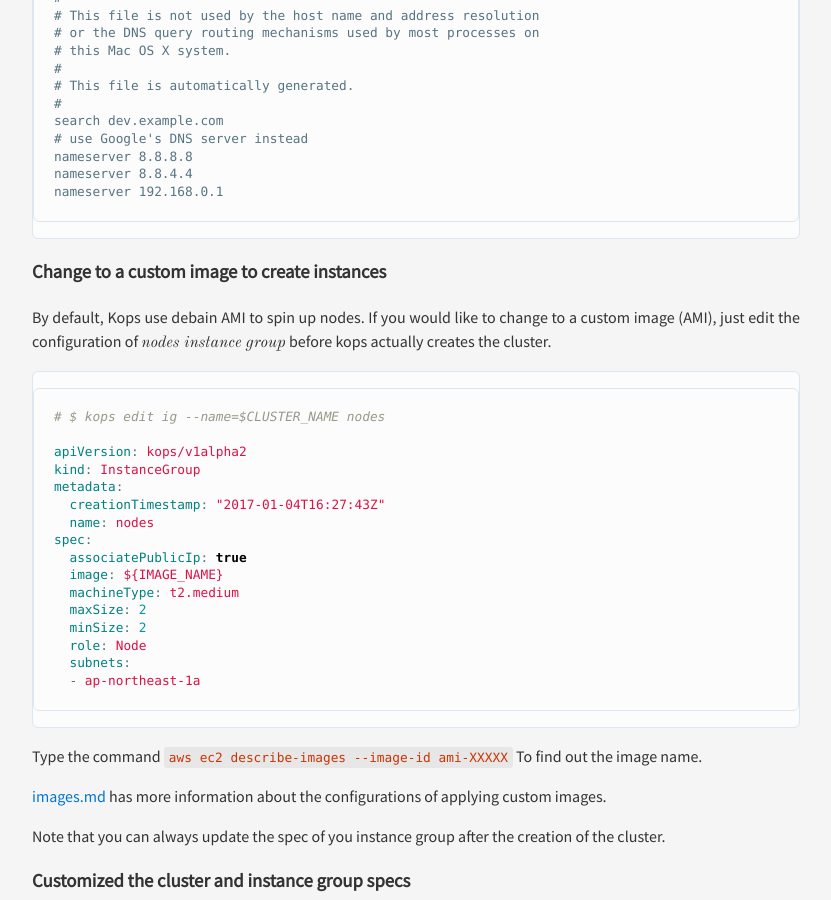
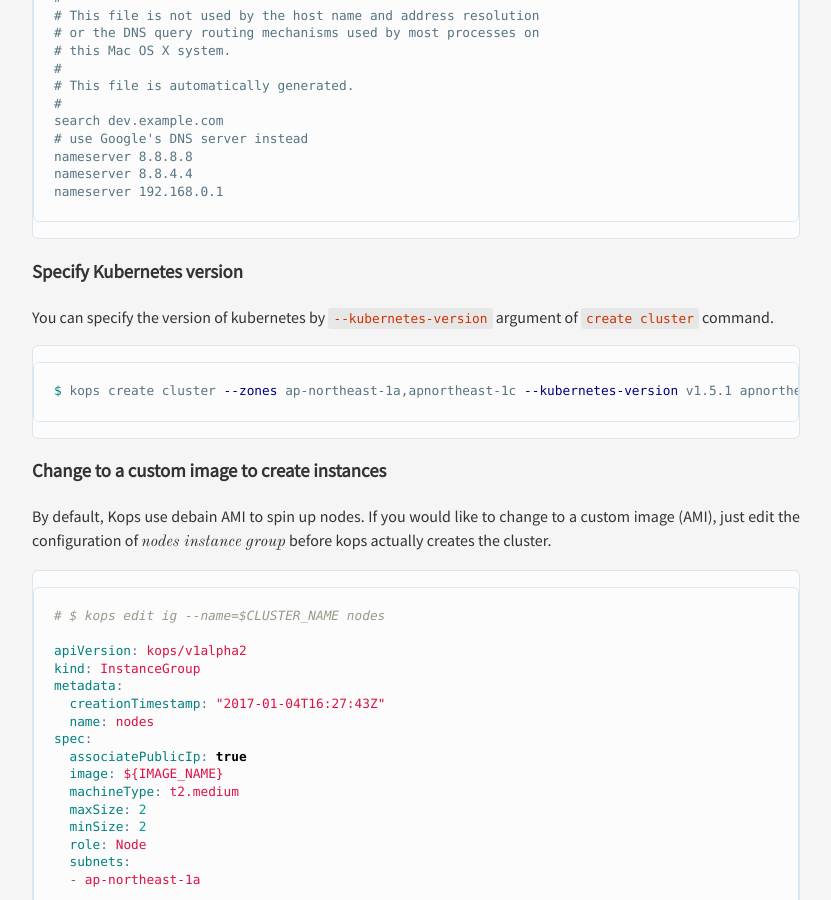
Before and after one commit to songyunlu/songyunlu.github.io, a Jekyll site: the page built from _posts/2017-01-04-installing-kubernetes-on-aws-with-kops.md, in a window 1280 px wide and 900 px high, scrolled down 1272 px. Shown: the whole window, without its empty margins (224-1055 px from the left). Built offline with Jekyll 4.4.1, drawn with Linux system fonts in a browser that asks for light colours; comment, search, counter and statistics services are not loaded.

Commit message:
Refined the post 2017-01-04-installing-kubernetes-on-aws-with-kops.md.

````diff
--- a/_posts/2017-01-04-installing-kubernetes-on-aws-with-kops.md
+++ b/_posts/2017-01-04-installing-kubernetes-on-aws-with-kops.md
@@ -55,6 +55,14 @@
 nameserver 8.8.8.8
 nameserver 8.8.4.4
 nameserver 192.168.0.1
+```
+
+### Specify Kubernetes version
+
+You can specify the version of kubernetes by `--kubernetes-version` argument of `create cluster` command.
+
+```bash
+$ kops create cluster --zones ap-northeast-1a,apnortheast-1c --kubernetes-version v1.5.1 apnortheast.k8s.linkernetworks.com
 ```
 
 ### Change to a custom image to create instances
````
